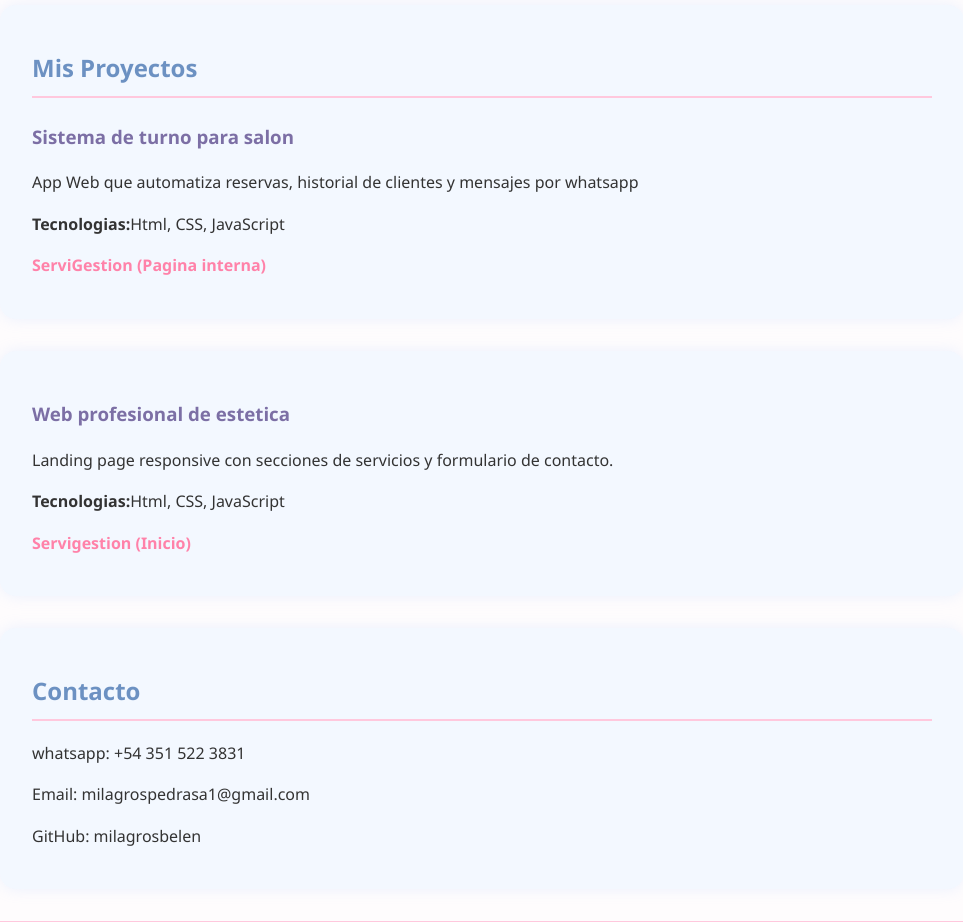
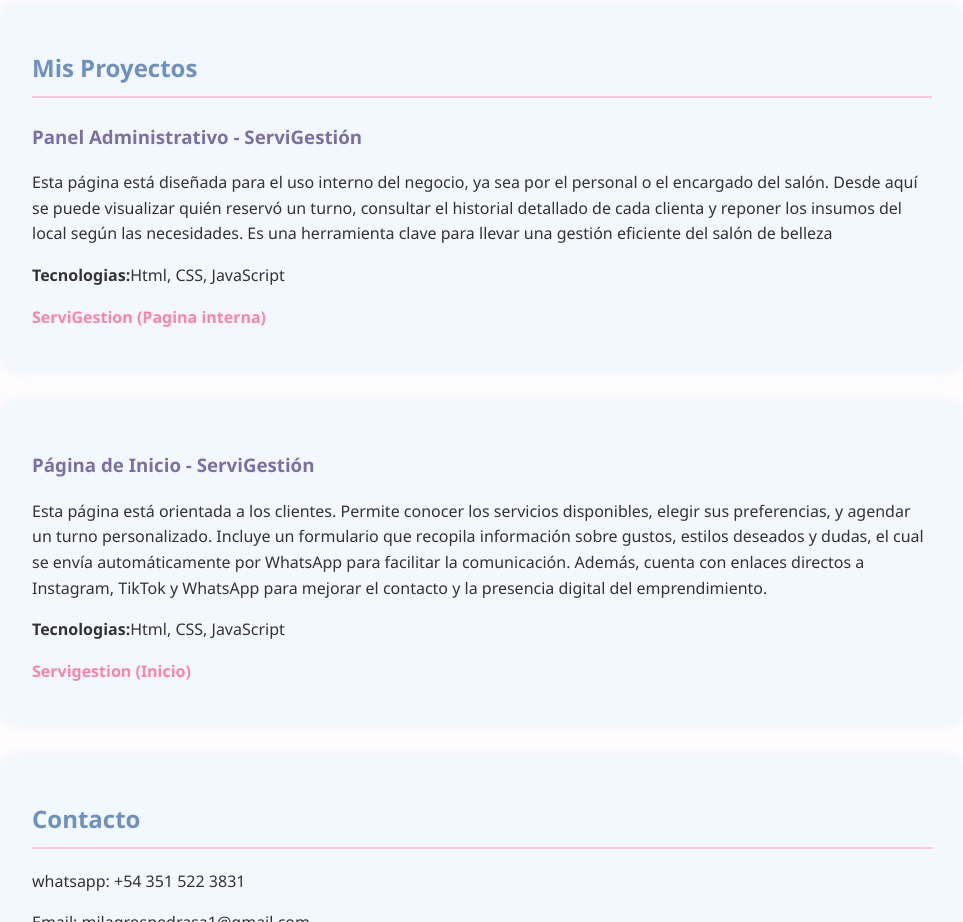
Before and after one commit to milagrosbelen/mi_portafolio, a plain HTML site: page index.html in a window 1280 px wide. Shown: the part 900-1822 px from the top of the page, without its empty margins (158-1121 px from the left). Drawn offline with Linux system fonts and the light colour scheme.

Commit message:
cambios de descripcion de mis proyectos mas profesional y responsable

```diff
--- a/index.html
+++ b/index.html
@@ -48,16 +48,25 @@
     <section id="proyecto" class="section">
         <h2>Mis Proyectos</h2>
         <div class="proyecto">
-            <h3>Sistema de turno para salon</h3>
-            <p>App Web que automatiza reservas, historial de clientes y mensajes por whatsapp</p>
+            <h3>Panel Administrativo - ServiGestión</h3>
+            <p>Esta página está diseñada para el uso interno del negocio,
+                ya sea por el personal o el encargado del salón.
+                Desde aquí se puede visualizar quién reservó un turno,
+                consultar el historial detallado de cada clienta y reponer los insumos del local según las necesidades.
+                Es una herramienta clave para llevar una gestión eficiente del salón de belleza</p>
             <p><strong>Tecnologias:</strong>Html, CSS, JavaScript</p>
             <p><a href="https://milagrosbelen.github.io/ServiGesti-n/index2.html">ServiGestion (Pagina interna)</a></p>
         </div>
     </section>
 
     <section class="section">
-        <h3>Web profesional de estetica</h2>
-        <p>Landing page responsive con secciones de servicios y formulario de contacto.</p>
+        <h3>Página de Inicio - ServiGestión</h2>
+        <p>Esta página está orientada a los clientes.
+            Permite conocer los servicios disponibles,
+            elegir sus preferencias, y agendar un turno personalizado.
+            Incluye un formulario que recopila información sobre gustos,
+            estilos deseados y dudas, el cual se envía automáticamente por WhatsApp para facilitar la comunicación. Además, cuenta con enlaces directos a Instagram,
+            TikTok y WhatsApp para mejorar el contacto y la presencia digital del emprendimiento.</p>
         <p><strong>Tecnologias:</strong>Html, CSS, JavaScript</p>
         <p> <a href="https://milagrosbelen.github.io/ServiGesti-n/">Servigestion (Inicio)</a></p>
     </section>
```
